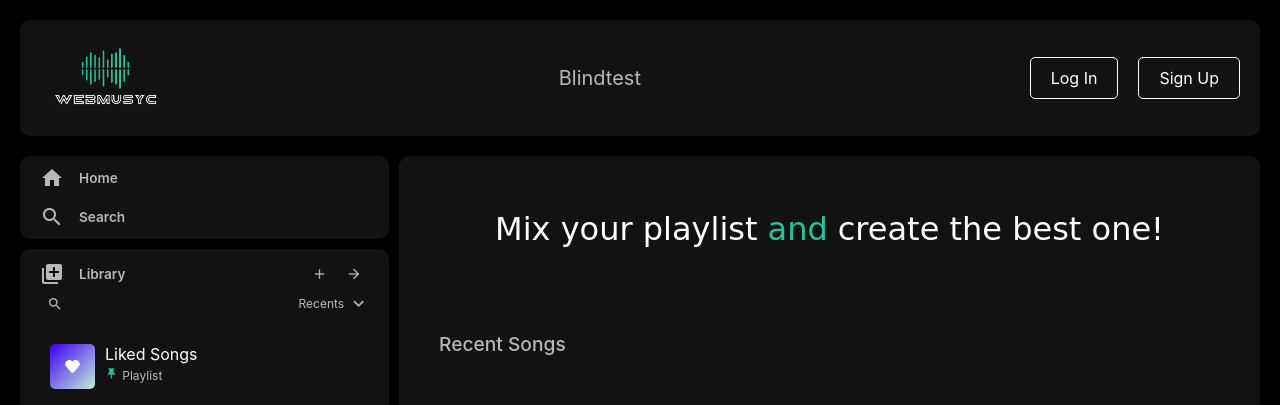
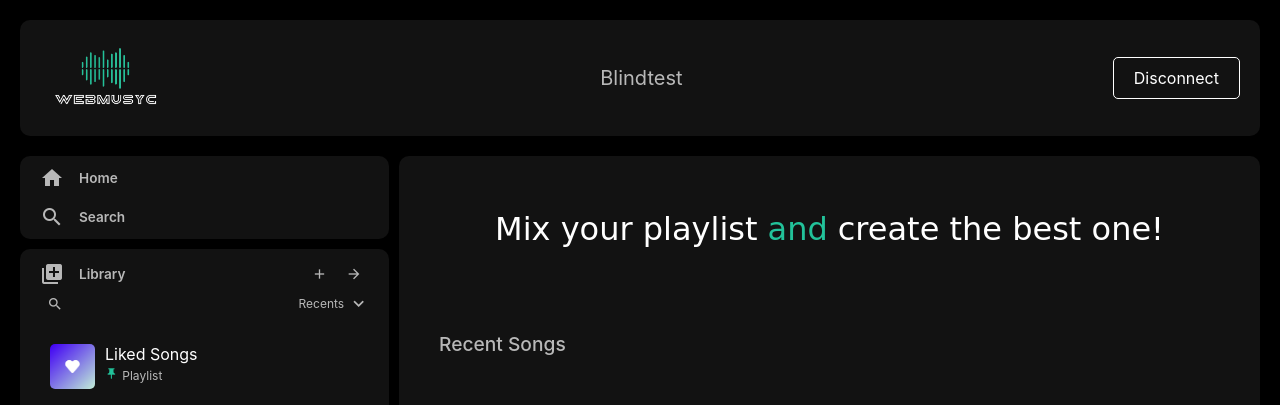
Before and after one commit to EtienneLm/Ydiscover-Web-Music, a Flask app: template templates/home.html in a window 1280 px wide. Shown: the top 405 px of the page. Run offline with Flask 3, Linux system fonts and the light colour scheme; the template is opened without the code that fills it, so the values that code supplies are empty.

Commit message:
add disconnect

```diff
--- a/templates/header.html
+++ b/templates/header.html
@@ -22,10 +22,7 @@
         </nav>
         <div class="user-options">
             <div class="login">
-                <a href="/login">Log In</a>
-            </div>
-            <div class="signup">
-                <a href="/signup">Sign Up</a>
+                <a href="/login">Disconnect</a>
             </div>
         </div>
     </header>
```
